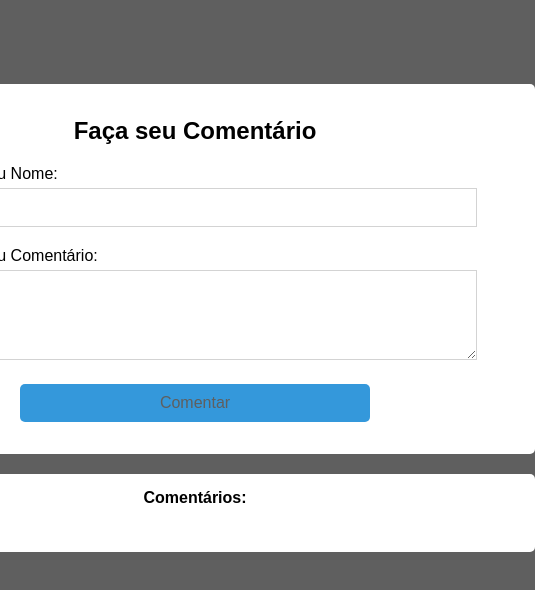
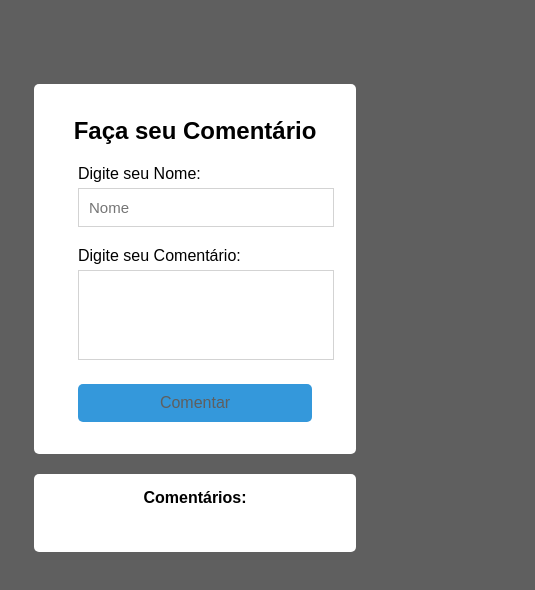
Before and after one commit to LuisBraga31/projetoComentarios.github.io, a plain HTML site: page index.html in a window 390 px wide. Shown: the whole page, 535 px wide, since content can reach past the window. Drawn offline with Linux system fonts and the light colour scheme.

Commit message:
Implementando responsividade ao projeto

```diff
--- /dev/null
+++ b/css/celular.css
@@ -0,0 +1,35 @@
+@media(max-width:768px) {
+
+    .form-comentario {
+        width: 75%;
+    }
+
+    .space-coments {
+        width: 75%;
+    }
+
+}
+
+@media(max-width:768px) {
+
+    .botao {
+        width: 100%;
+
+        display: flex;
+        justify-content: center;
+    }
+
+    .botao button {
+        width: 80%;
+
+    }
+
+}
+
+@media(max-width:321px) {
+
+    .titulo h3 {
+        font-size: 20px;
+    }
+
+}
--- a/css/style.css
+++ b/css/style.css
@@ -2,6 +2,10 @@
     padding: 0;
     margin: 0;
     font-family: 'Arial', sans-serif;
+}
+
+html {
+    width: 100%;
 }
 
 body {
@@ -15,7 +19,7 @@ body {
 }
 
 .form-comentario {
-    width: 650px;
+    width: 50%;
     height: 340px;
     border-radius: 5px;
     background-color: white;
@@ -49,6 +53,7 @@ body {
     padding: 10px;
     border: 1px solid lightgray;
     font-size: 15px;
+    resize: none;
 }
 
 .form-input input:focus {
@@ -70,20 +75,16 @@ body {
     padding: 10px;
     background-color: #3498db;
     transition: 0.4s;
-
     font-size: 1em;
 }
 
-
-
 .space-coments {
-
     display: flex;
     flex-direction: column;
     align-items: center;
     justify-content: top;
     gap: 20px;
-    width: 650px;
+    width: 50%;
     border-radius: 5px;
     background-color: white;
     padding: 15px 15px 25px 15px;
@@ -121,7 +122,6 @@ label small {
     display: none;
 }
 
-
 label .error input:focus{
     border: 2px solid red;
 }
--- a/index.html
+++ b/index.html
@@ -4,8 +4,8 @@
     <meta charset="UTF-8">
     <meta http-equiv="X-UA-Compatible" content="IE=edge">
     <meta name="viewport" content="width=device-width, initial-scale=1.0">
-
     <link rel="stylesheet" href="./css/style.css">
+    <link rel="stylesheet" href="./css/celular.css">
     <title> Comente Aqui </title>
 </head>
 <body>
```
